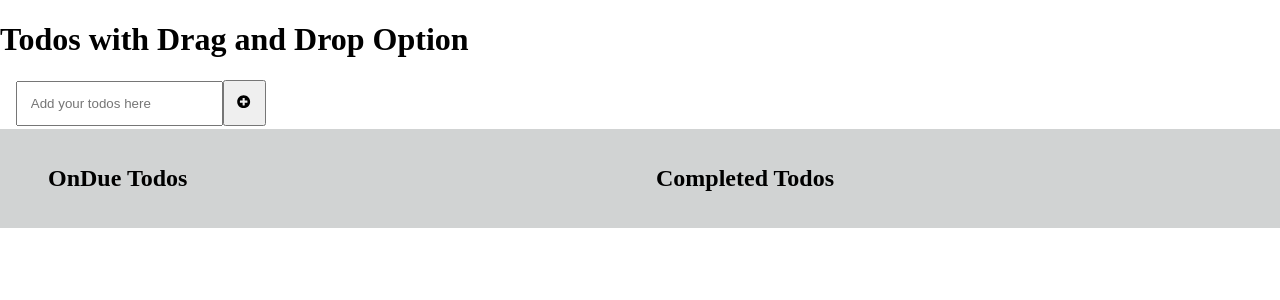
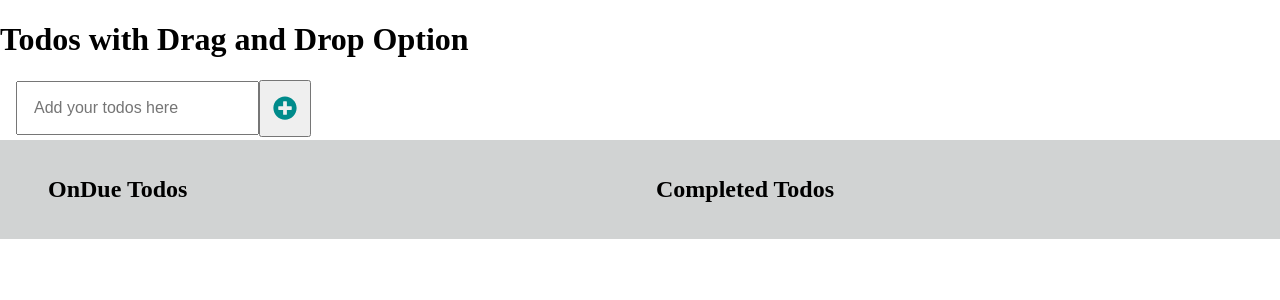
Before and after one commit to mengiefen/react-todo-app, a React (Create React App) app: page / in a window 1280 px wide. Shown: the top 300 px of the page. Built offline with nearby package versions, Linux system fonts and the light colour scheme.

Commit message:
modify the style of add button

```diff
--- a/src/components/TodoInput/TodoInput.module.css
+++ b/src/components/TodoInput/TodoInput.module.css
@@ -1,11 +1,20 @@
 .todoForm {
   margin: 0.2rem 1rem;
+  display: flex;
+  align-items: center;
 }
 
 .todoInput {
-  padding: 0.8rem;
+  font-size: 1rem;
+  padding: 1rem;
 }
 
 .todoAdd {
-  padding: 0.8rem;
+  padding: 0.75rem;
 }
+
+.todoAdd svg {
+  color: darkcyan;
+  font-size: 1.5rem;
+  margin-top: 2px;
+}
```
